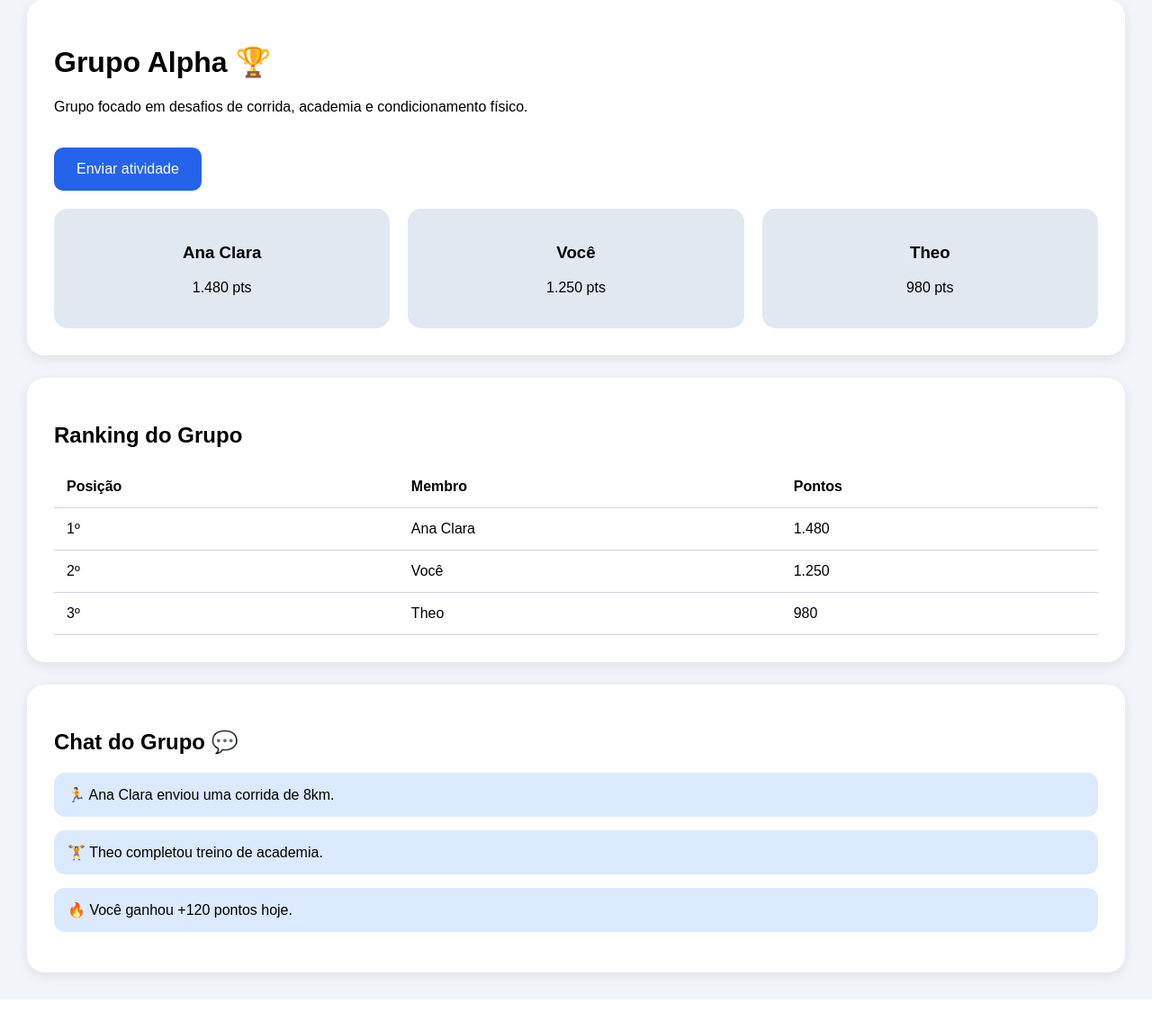
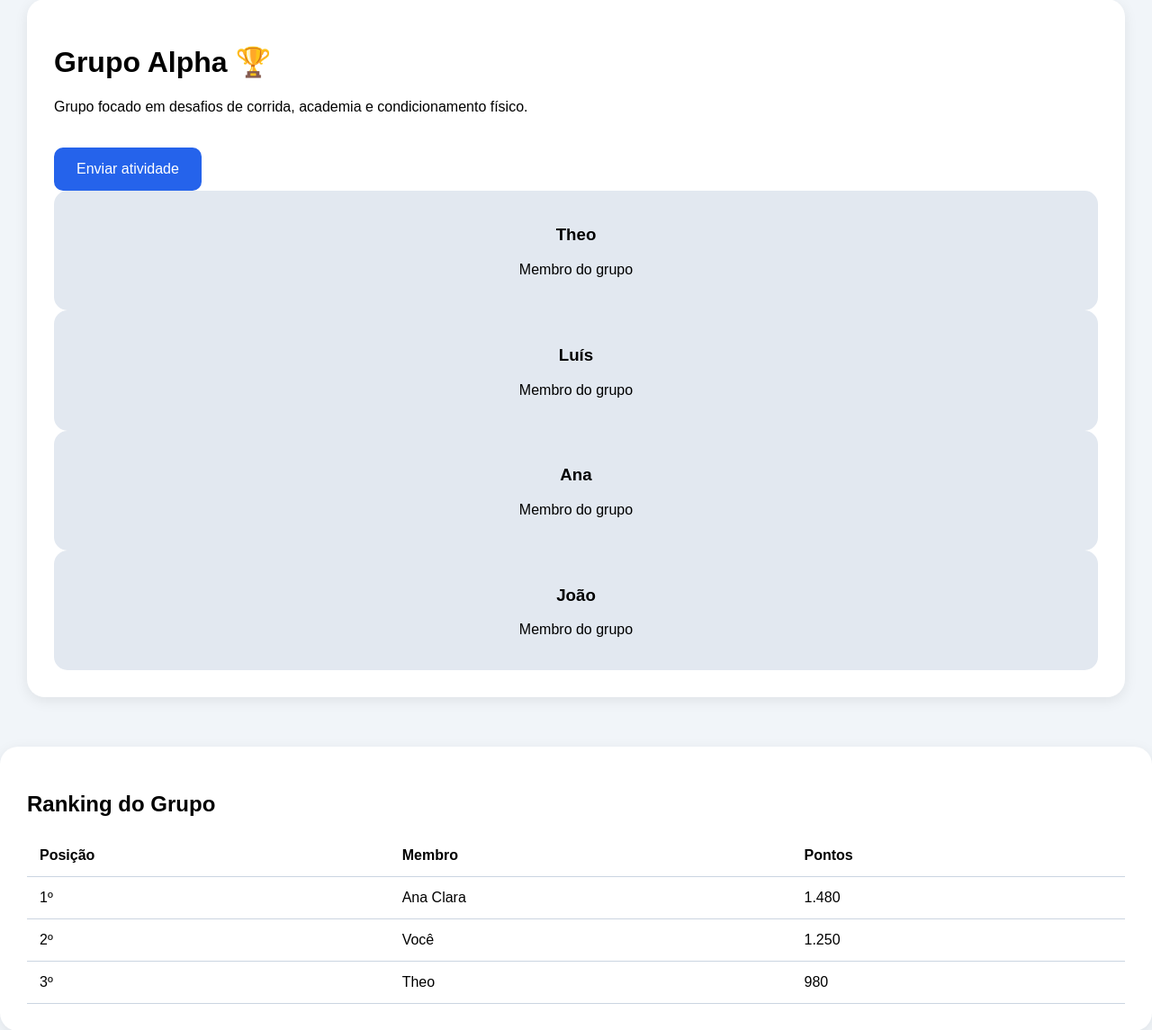
Before and after one commit to luis-bretas/Projeto-time5, a Django app: page /grupo/ in a window 1280 px wide. Shown: the part 189-1334 px from the top of the page at 90% size. Before the commit the page ends 1300 px from the top, so only its background shows below. Run offline with Django 5.2, Linux system fonts and the light colour scheme.

Commit message:
Conclui Sprint 8

```diff
--- a/core/templates/core/grupo.html
+++ b/core/templates/core/grupo.html
@@ -178,22 +178,14 @@ nav a:hover{
                 Enviar atividade
             </button>
 
-            <div class="membros">
+            {% for membro in membros %}
 
-                <div class="membro">
-                    <h3>Ana Clara</h3>
-                    <p>1.480 pts</p>
-                </div>
+<div class="membro">
+    <h3>{{ membro }}</h3>
+    <p>Membro do grupo</p>
+</div>
 
-                <div class="membro">
-                    <h3>Você</h3>
-                    <p>1.250 pts</p>
-                </div>
-
-                <div class="membro">
-                    <h3>Theo</h3>
-                    <p>980 pts</p>
-                </div>
+{% endfor %}
 
             </div>
 
--- a/core/views.py
+++ b/core/views.py
@@ -16,7 +16,19 @@ def dashboard(request):
     return render(request, 'core/dashboard.html')
 
 def grupo(request):
-    return render(request, 'core/grupo.html')
+
+    membros = [
+        "Theo",
+        "Luís",
+        "Ana",
+        "João"
+    ]
+
+    return render(
+        request,
+        'core/grupo.html',
+        {"membros": membros}
+    )
 
 def perfil(request):
     usuario = {
```
